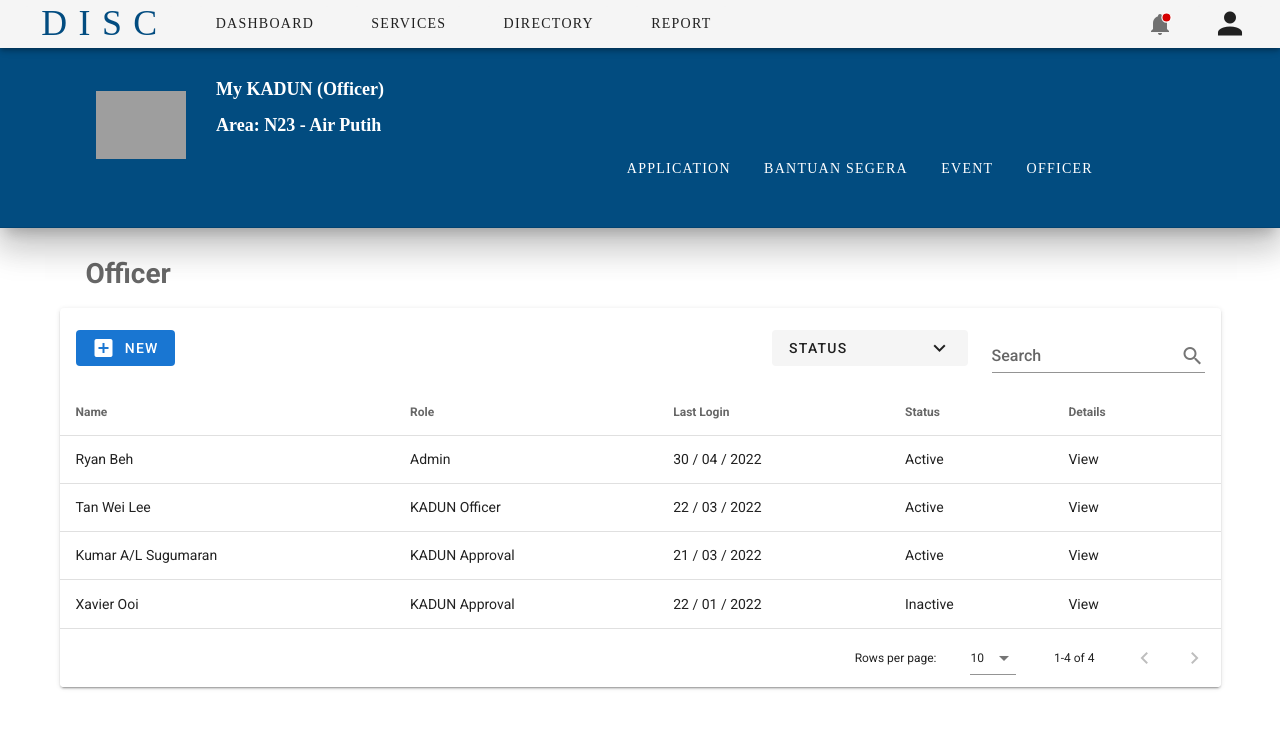
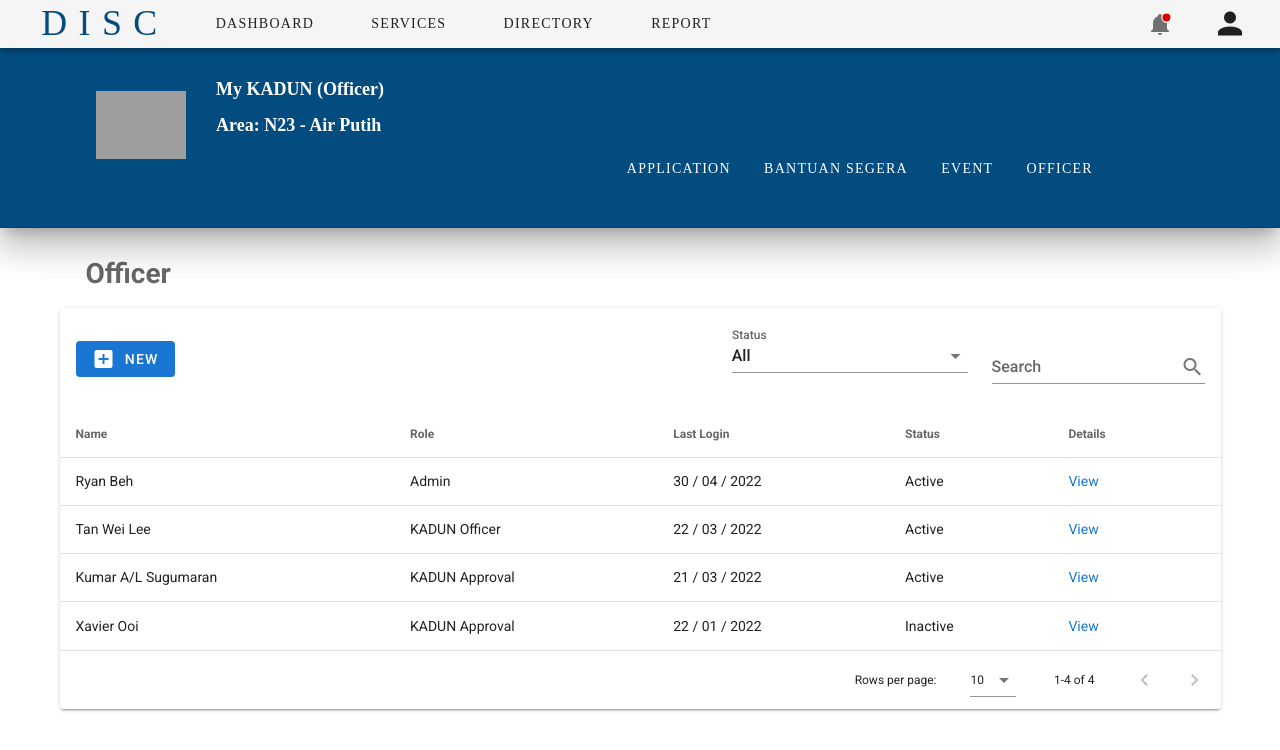
Before and after one commit to afault/discVue2Vuetify, a Vue app: page /KadunOfficerView in a window 1280 px wide. Shown: the top 750 px of the page. Built offline with nearby package versions, Linux system fonts and the light colour scheme; grey boxes are pictures that could not be loaded; a web font is replaced by a local one.

Commit message:
v-select included

```diff
--- a/src/components/Table.vue
+++ b/src/components/Table.vue
@@ -1,6 +1,5 @@
 <template>
   <div class="lg-12">
-
     <v-card>
       <v-card-title>
         <v-btn depressed color="primary">
@@ -10,7 +9,12 @@
         </v-btn>
         <v-spacer></v-spacer>
         <div>
-        <v-menu bottom offset-y="true">
+          <v-select
+            :items="statusItems"
+            v-model="statusDefaultValue"
+            label="Status"
+          ></v-select>
+          <!-- <v-menu bottom offset-y="true">
             <template v-slot:activator="{ on, attrs }">
               <v-btn depressed v-bind="attrs" v-on="on">
                 Status
@@ -18,17 +22,16 @@
                 <v-icon>mdi-chevron-down</v-icon></v-btn
               >
             </template>
-
             <v-list>
               <v-list-item
-              v-for="(areaItem, index) in areaItems"
+                v-for="(statusItem, index) in statusItems"
                 :key="index"
                 link
               >
-              <v-list-item-title>{{ areaItem.title }}</v-list-item-title>
+                <v-list-item-title>{{ statusItem.title }}</v-list-item-title>
               </v-list-item>
             </v-list>
-        </v-menu>
+          </v-menu> -->
         </div>
 
         <div class="mx-3"></div>
@@ -46,7 +49,12 @@
         :headers="headers"
         :items="users"
         :search="search"
-    ></v-data-table>
+      >
+      <template v-slot:[`item.details`]="{ item }">
+        <td><router-link :to="item.details"
+            style="text-decoration: none">View</router-link> </td>
+      </template>
+      </v-data-table>
     </v-card>
   </div>
 </template>
@@ -59,21 +67,20 @@ export default Vue.extend({
   data() {
     return {
       search: "",
-      headers: [
+      statusDefaultValue: null,
+      statusItems: [
         {
-          text: "Name",
-          align: "start",
-          sortable: false,
-          value: "name",
+          text: "All",
+          value: null,
         },
-        { text: "Role", value: "role" },
-        { text: "Last Login", value: "lastLogin" },
-        { text: "Status", value: "status" },
-        { text: "Details", value: "details" },
-      ],
-      areaItems: [
-        { title: "Active" },
-        { title: "Inactive" },
+        {
+          text: "Active",
+          value: "Active",
+        },
+        {
+          text: "Inactive",
+          value: "Inactive",
+        },
       ],
       users: [
         {
@@ -81,31 +88,75 @@ export default Vue.extend({
           role: "Admin",
           lastLogin: "30 / 04 / 2022",
           status: "Active",
-          details: "View",
+          details: "/KadunOfficerView",
         },
         {
           name: "Tan Wei Lee",
           role: "KADUN Officer",
           lastLogin: "22 / 03 / 2022",
           status: "Active",
-          details: "View",
+          details: "/KadunOfficerView",
         },
         {
           name: "Kumar A/L Sugumaran",
           role: "KADUN Approval",
           lastLogin: "21 / 03 / 2022",
           status: "Active",
-          details: "View",
+          details: "/KadunOfficerView",
         },
         {
           name: "Xavier Ooi",
           role: "KADUN Approval",
           lastLogin: "22 / 01 / 2022",
           status: "Inactive",
-          details: "View",
+          details: "/KadunOfficerView",
         },
       ],
     };
   },
+  computed: {
+    headers() {
+      return [
+        {
+          text: "Name",
+          align: "start",
+          sortable: false,
+          value: "name",
+          filter: this.nameFilter,
+        },
+        { text: "Role", value: "role" },
+        { text: "Last Login", value: "lastLogin" },
+        { text: "Status", value: "status" , filter: this.statusFilter  },
+        { text: "Details", value: "details"},
+      ];
+    },
+  },
+  methods: {
+    /**
+     * Filter for calories column.
+     * @param value Value to be tested.
+     * @returns {boolean}
+     */
+    nameFilter(value) {
+      // If this filter has no value we just skip the entire filter.
+      if (!this.search) {
+        return true;
+      }
+
+      // Check if the current loop value (The dessert name)
+      // partially contains the searched word.
+      return value.toLowerCase().includes(this.search.toLowerCase());
+    },
+    statusFilter(value) {
+      // If this filter has no value we just skip the entire filter.
+      if (!this.statusDefaultValue) {
+        return true;
+      }
+
+      // Check if the current loop value (The calories value)
+      // equals to the selected value at the <v-select>.
+      return value === this.statusDefaultValue;
+    },
+  },
 });
 </script>
```
Lines whose indentation alone changed are shown as unchanged.
